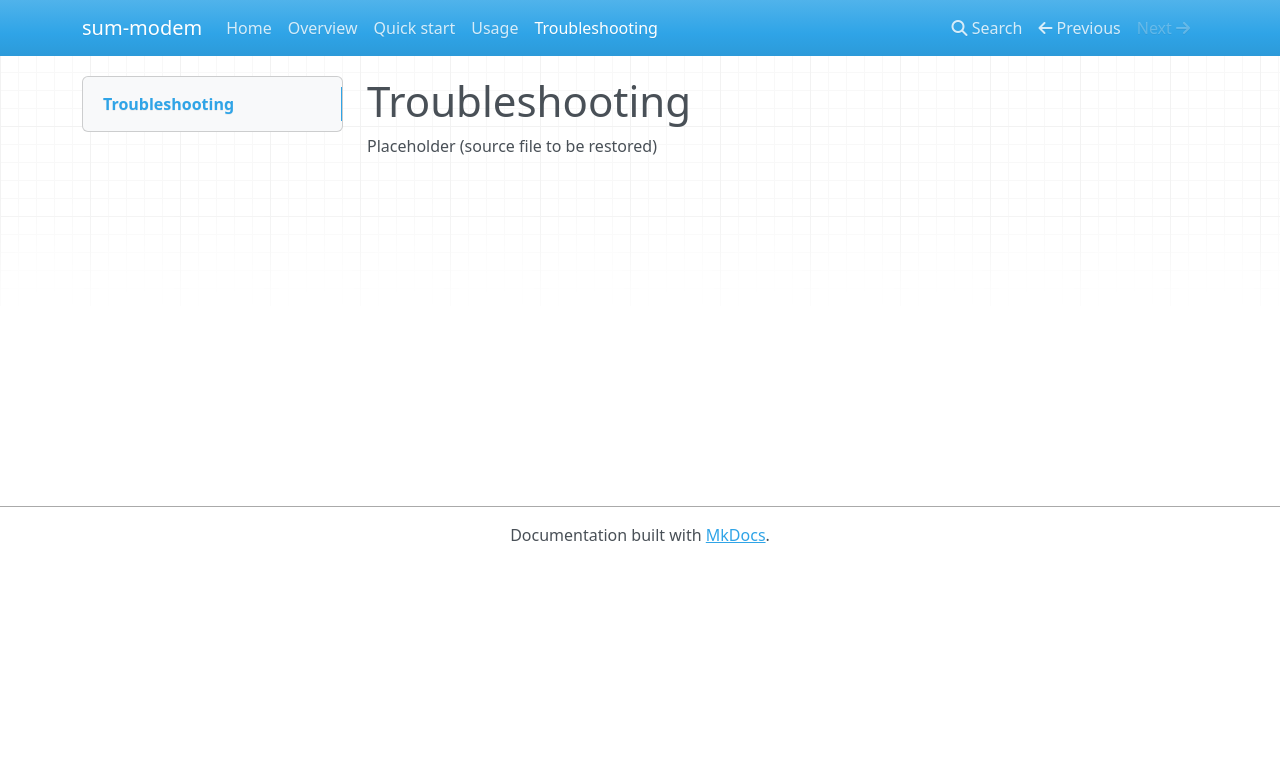
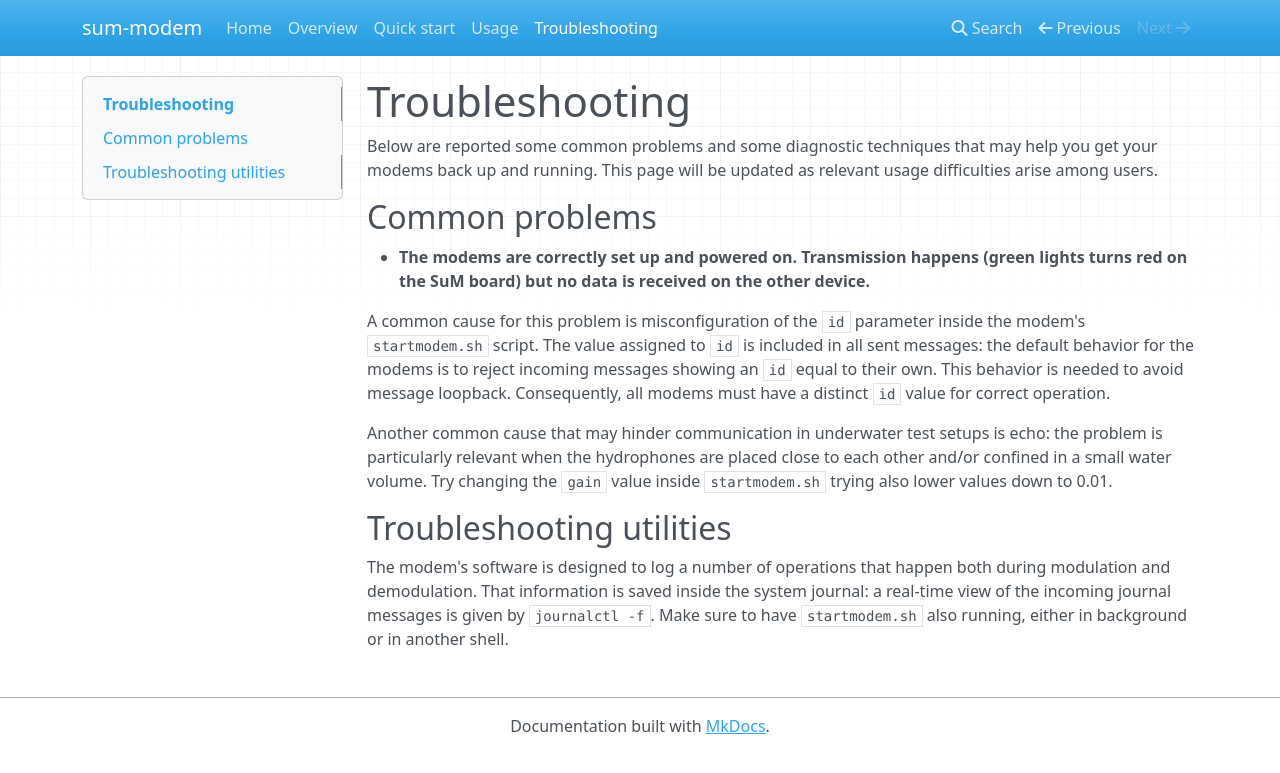
Before and after one commit to subseapulse/sum-doc, an MkDocs documentation site: the page built from docs/help.md, in a window 1280 px wide. Shown: the top 773 px of the page. Built offline with MkDocs 1.6.1, drawn with Linux system fonts in a browser that asks for light colours; nearby versions of some CDN libraries.

Commit message:
add. missing file

```diff
--- a/docs/help.md
+++ b/docs/help.md
@@ -1,2 +1,14 @@
 #Troubleshooting
-Placeholder (source file to be restored)
+Below are reported some common problems and some diagnostic techniques that may help you get your modems back up and running. This page will be updated as relevant usage difficulties arise among users.
+
+##Common problems
+* **The modems are correctly set up and powered on. Transmission happens (green lights turns red on the SuM board) but no data is received on the other device.**
+
+A common cause for this problem is misconfiguration of the `id` parameter inside the modem's `startmodem.sh` script. The value assigned to `id` is included in all sent messages: the default behavior for the modems is to reject incoming messages showing an `id` equal to their own. This behavior is needed to avoid message loopback.
+Consequently, all modems must have a distinct `id` value for correct operation.
+
+Another common cause that may hinder communication in underwater test setups is echo: the problem is particularly relevant when the hydrophones are placed close to each other and/or confined in a small water volume. Try changing the `gain` value inside `startmodem.sh` trying also lower values down to 0.01.
+
+
+##Troubleshooting utilities
+The modem's software is designed to log a number of operations that happen both during modulation and demodulation. That information is saved inside the system journal: a real-time view of the incoming journal messages is given by `journalctl -f`. Make sure to have `startmodem.sh` also running, either in background or in another shell.
```
